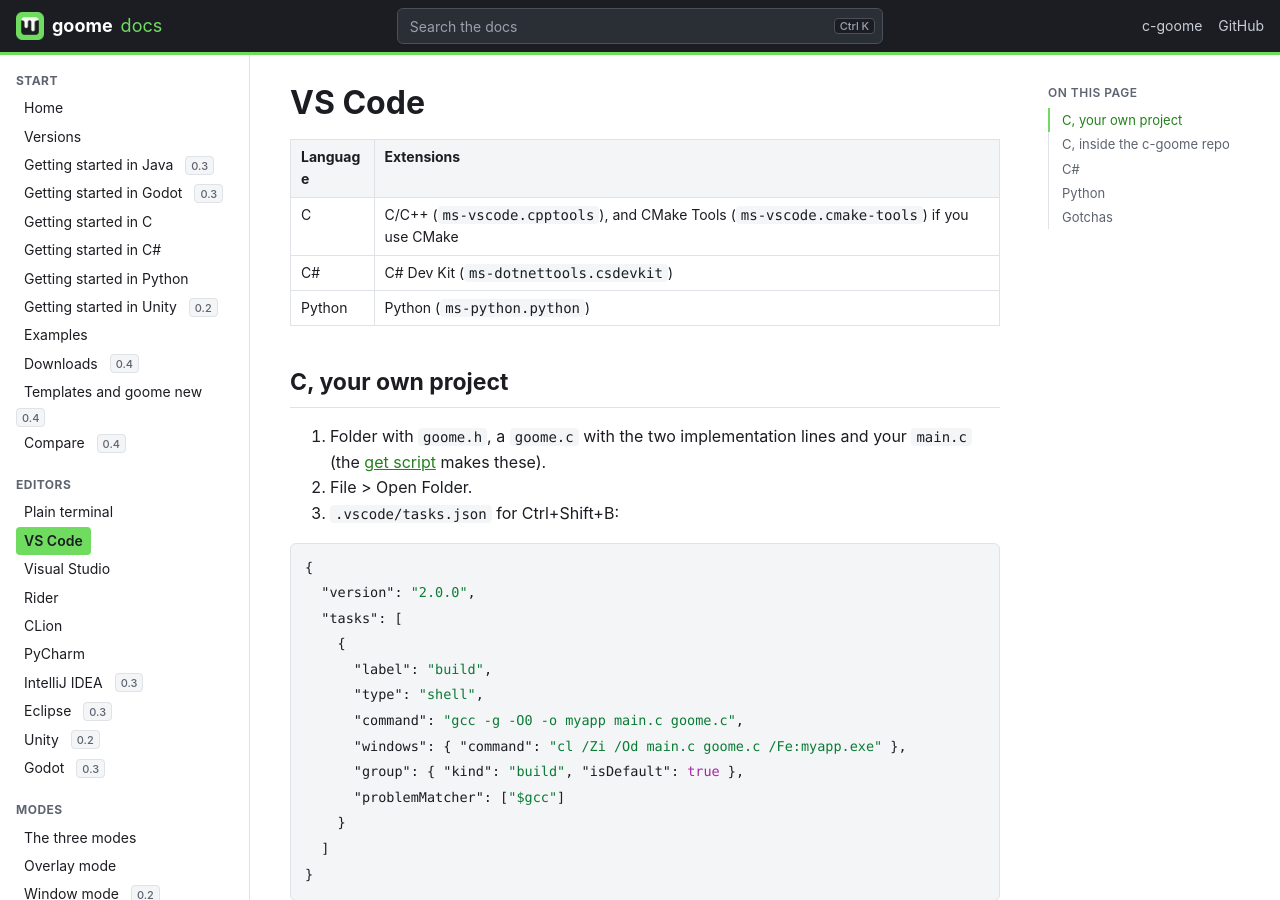
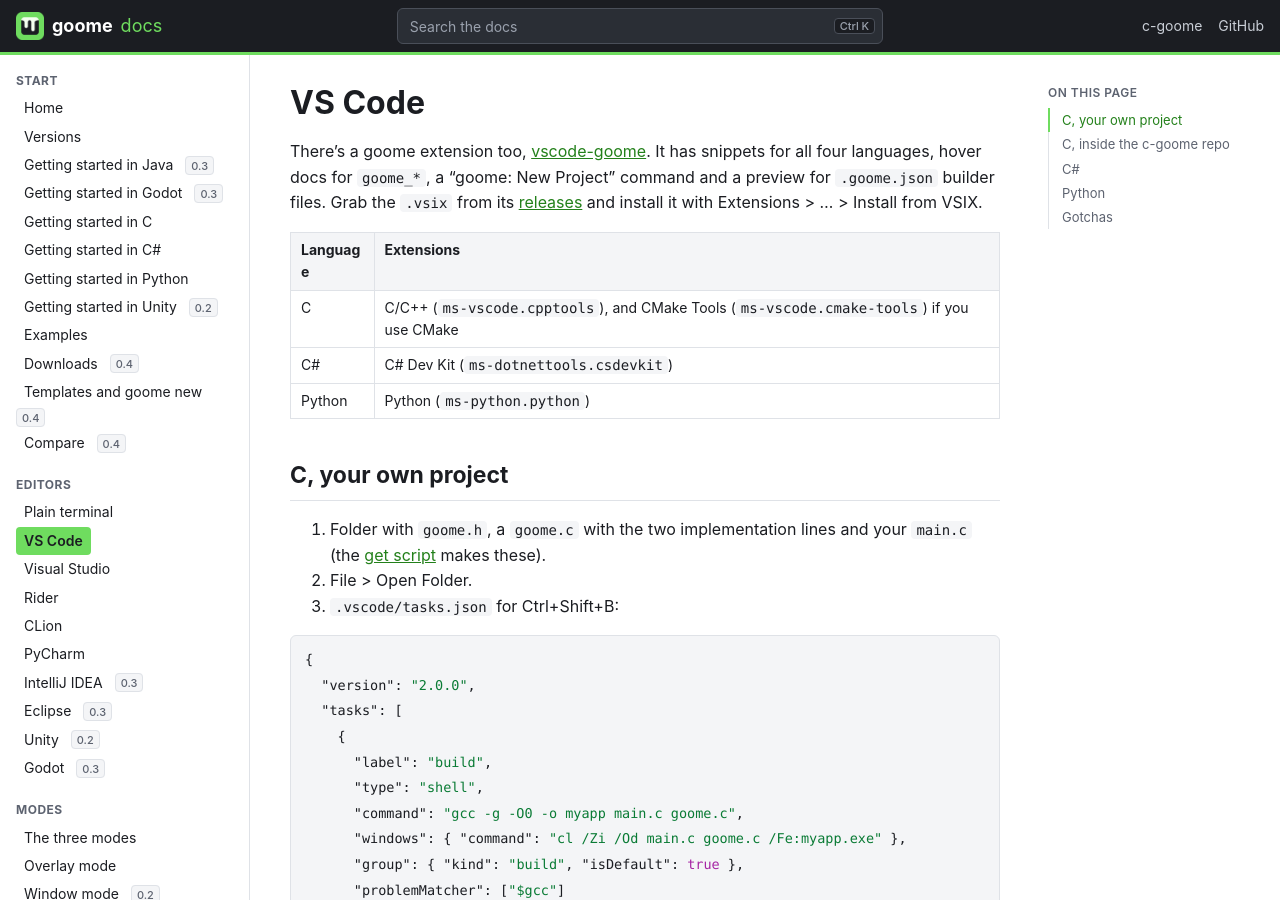
Before and after one commit to goome-ui/docs, a Jekyll site: the page built from pages/editor-vscode.md, in a window 1280 px wide and 900 px high. Built offline with Jekyll 4.4.1, drawn with Linux system fonts in a browser that asks for light colours.

Commit message:
Mention vscode-goome

```diff
--- a/pages/editor-vscode.md
+++ b/pages/editor-vscode.md
@@ -3,6 +3,8 @@ title: VS Code
 ---
 
 # VS Code
+
+There's a goome extension too, [vscode-goome](https://github.com/goome-ui/vscode-goome). It has snippets for all four languages, hover docs for `goome_*`, a "goome: New Project" command and a preview for `.goome.json` builder files. Grab the `.vsix` from its [releases](https://github.com/goome-ui/vscode-goome/releases/latest) and install it with Extensions > ... > Install from VSIX.
 
 | Language | Extensions |
 |:--|:--|
```
